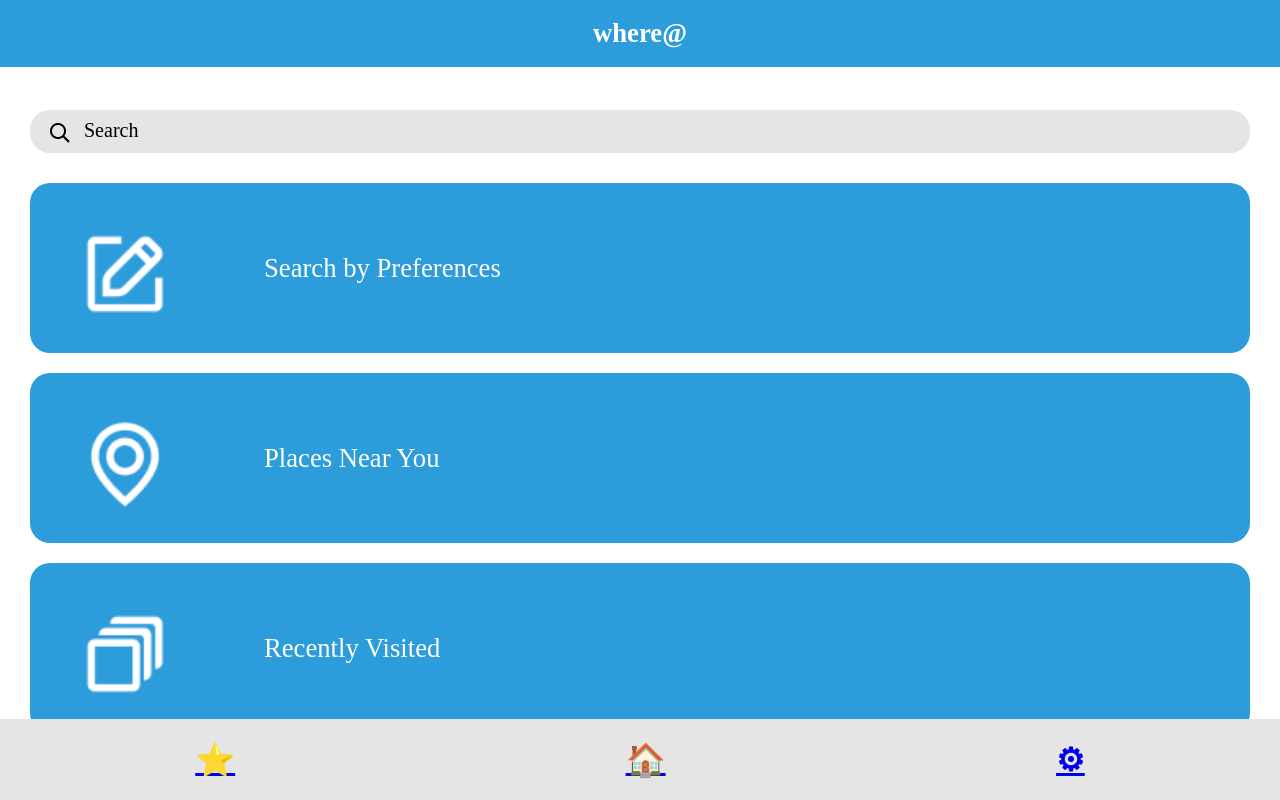
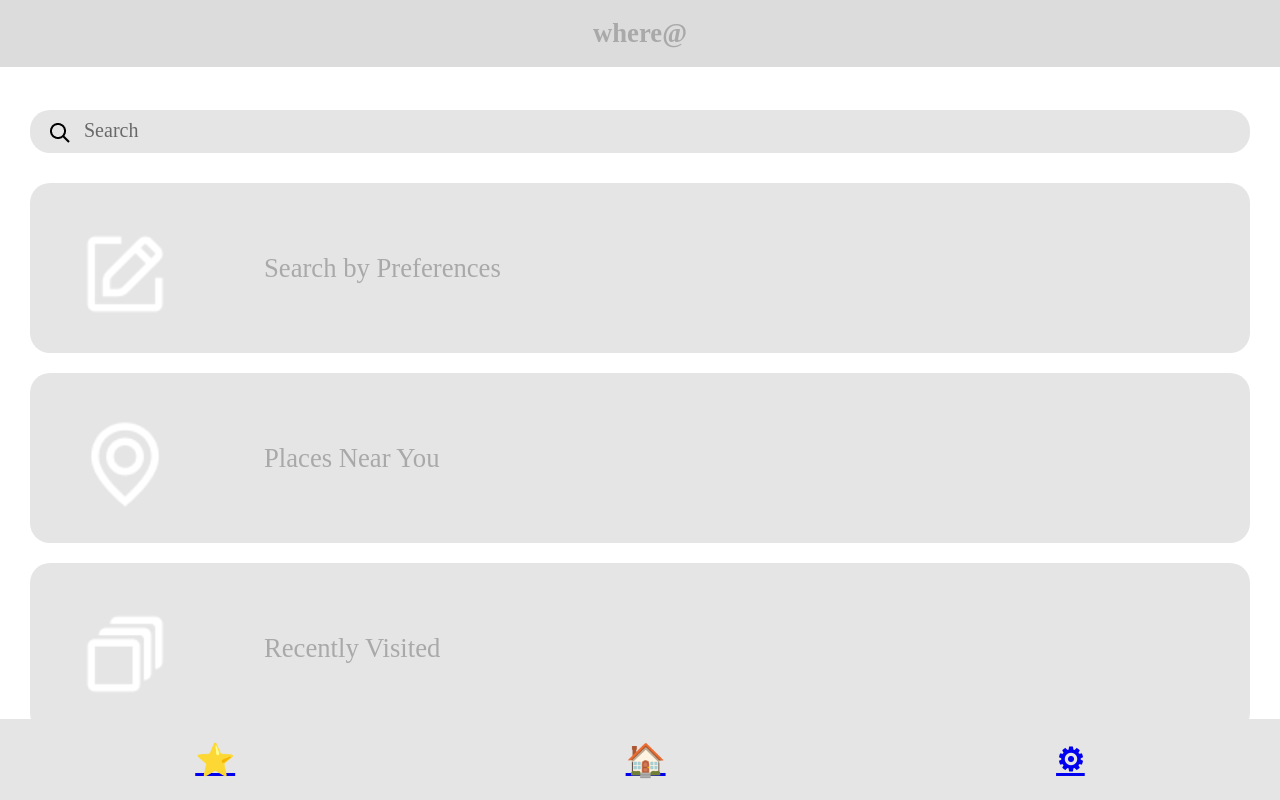
Before and after one commit to lamkalvin/whereAT, a PHP site: page /home-page/index.html in a window 1280 px wide. Run offline with PHP 8.4, Linux system fonts and the light colour scheme.

Commit message:
Updated colors of home screen to grayscale

```diff
--- a/home-page/styles.css
+++ b/home-page/styles.css
@@ -8,7 +8,8 @@ body {
     top: 0;
     width: 100%;
     padding-left: 0px;
-    background-color: #2D9CDB;
+    background-color: #DCDCDC;
+    /* background-color: #2D9CDB; */
     z-index: 20;
     text-align: center;
 }
@@ -23,7 +24,8 @@ body {
 
 .app-title {
     text-align: center;
-    color: #FFFFFF;
+    color: #A9A9A9;
+    /* color: #FFFFFF; */
     font-size: 20pt;
 }
 
@@ -47,13 +49,13 @@ body {
     font-weight: normal;
     font-size: 20px;
     line-height: 20px;
-
-    color: #000000;
+    color: #696969;
 }
 
 .search-option-button {
     height: 170px;
-    background: #2D9CDB;
+    background: #E5E5E5;
+    /* background: #2D9CDB; */
     border-radius: 20px;
     margin-bottom: 20px;
 }
@@ -68,7 +70,8 @@ body {
 .search-option-button p {
     display: inline;
     line-height: 170px;
-    color: #FFFFFF;
+    color: #A9A9A9;
+    /* color: #FFFFFF; */
     font-size: 20pt;
 }
 
```
